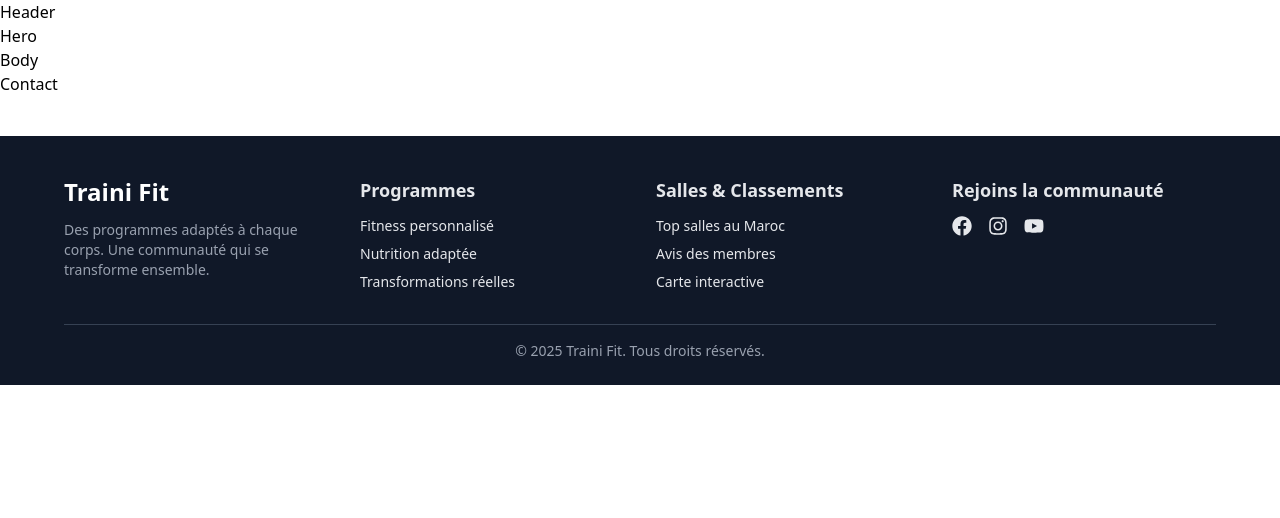
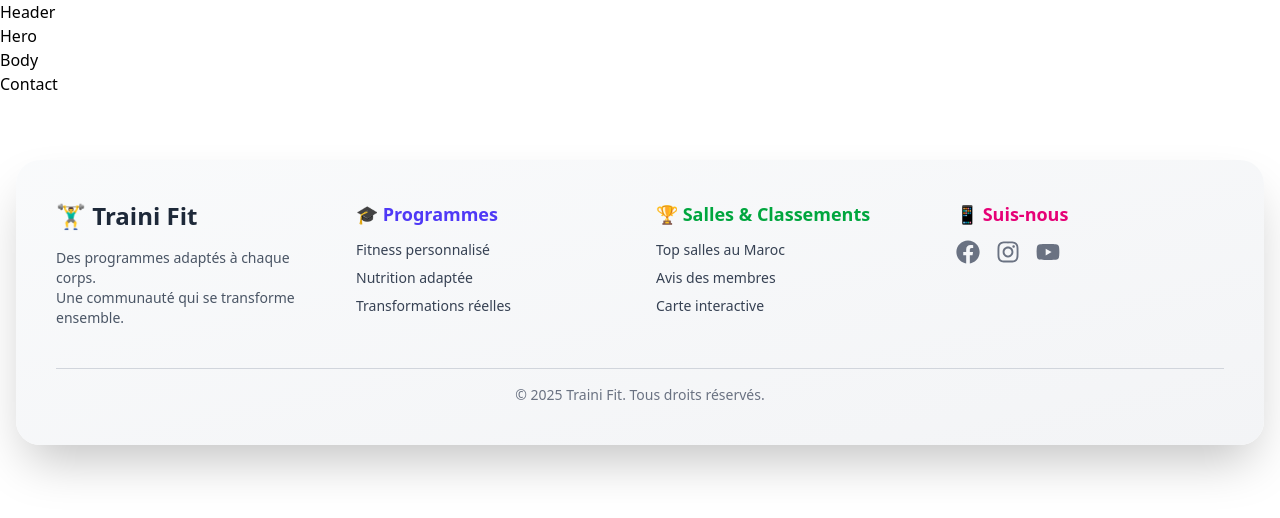
Before and after one commit to Musta2023/traini_fit, a React (Vite) app: page / in a window 1280 px wide. Shown: the top 518 px of the page. Built offline with nearby package versions, Linux system fonts and the light colour scheme.

Commit message:
footer b style jded

```diff
--- a/src/components/Footer.jsx
+++ b/src/components/Footer.jsx
@@ -2,50 +2,52 @@ import { FaFacebook, FaInstagram, FaYoutube } from 'react-icons/fa';
 
 export default function Footer() {
   return (
-    <footer className="bg-gray-900 text-gray-200 pt-10 pb-6 px-6 md:px-16 mt-10">
-      <div className="max-w-7xl mx-auto grid md:grid-cols-4 gap-8">
+    <footer className="bg-gradient-to-br from-gray-50 to-gray-100 rounded-3xl shadow-2xl mt-16 mx-4 p-10 text-gray-700">
+      <div className="max-w-7xl mx-auto grid md:grid-cols-2 lg:grid-cols-4 gap-8">
 
         {/* Brand */}
         <div>
-          <h2 className="text-2xl font-bold text-white mb-3">Traini Fit</h2>
-          <p className="text-sm text-gray-400">
-            Des programmes adaptés à chaque corps. Une communauté qui se transforme ensemble.
+          <h2 className="text-2xl font-bold text-gray-800 mb-4">🏋️‍♂️ Traini Fit</h2>
+          <p className="text-sm text-gray-600">
+            Des programmes adaptés à chaque corps.<br />
+            Une communauté qui se transforme ensemble.
           </p>
         </div>
 
-        {/* Liens */}
+        {/* Programmes */}
         <div>
-          <h3 className="text-lg font-semibold mb-3">Programmes</h3>
-          <ul className="space-y-2 text-sm">
-            <li><a href="/fitness" className="hover:text-white">Fitness personnalisé</a></li>
-            <li><a href="/nutrition" className="hover:text-white">Nutrition adaptée</a></li>
-            <li><a href="/transformation" className="hover:text-white">Transformations réelles</a></li>
+          <h3 className="text-lg font-semibold text-indigo-600 mb-3">🎓 Programmes</h3>
+          <ul className="text-sm space-y-2">
+            <li><a href="/fitness" className="hover:text-indigo-800 transition-colors">Fitness personnalisé</a></li>
+            <li><a href="/nutrition" className="hover:text-indigo-800 transition-colors">Nutrition adaptée</a></li>
+            <li><a href="/transformation" className="hover:text-indigo-800 transition-colors">Transformations réelles</a></li>
           </ul>
         </div>
 
-        {/* Classement & Salles */}
+        {/* Salles */}
         <div>
-          <h3 className="text-lg font-semibold mb-3">Salles & Classements</h3>
-          <ul className="space-y-2 text-sm">
-            <li><a href="/ranking" className="hover:text-white">Top salles au Maroc</a></li>
-            <li><a href="/reviews" className="hover:text-white">Avis des membres</a></li>
-            <li><a href="/map" className="hover:text-white">Carte interactive</a></li>
+          <h3 className="text-lg font-semibold text-green-600 mb-3">🏆 Salles & Classements</h3>
+          <ul className="text-sm space-y-2">
+            <li><a href="/ranking" className="hover:text-green-800 transition-colors">Top salles au Maroc</a></li>
+            <li><a href="/reviews" className="hover:text-green-800 transition-colors">Avis des membres</a></li>
+            <li><a href="/map" className="hover:text-green-800 transition-colors">Carte interactive</a></li>
           </ul>
         </div>
 
         {/* Réseaux sociaux */}
         <div>
-          <h3 className="text-lg font-semibold mb-3">Rejoins la communauté</h3>
-          <div className="flex space-x-4 text-xl">
-            <a href="https://facebook.com" className="hover:text-blue-500"><FaFacebook /></a>
-            <a href="https://instagram.com" className="hover:text-pink-500"><FaInstagram /></a>
-            <a href="https://youtube.com" className="hover:text-red-500"><FaYoutube /></a>
+          <h3 className="text-lg font-semibold text-pink-600 mb-3">📱 Suis-nous</h3>
+          <div className="flex space-x-4 text-2xl mt-2">
+            <a href="https://facebook.com" className="text-gray-500 hover:text-blue-600 transition-colors"><FaFacebook /></a>
+            <a href="https://instagram.com" className="text-gray-500 hover:text-pink-500 transition-colors"><FaInstagram /></a>
+            <a href="https://youtube.com" className="text-gray-500 hover:text-red-500 transition-colors"><FaYoutube /></a>
           </div>
         </div>
 
       </div>
 
-      <div className="border-t border-gray-700 mt-8 pt-4 text-sm text-center text-gray-400">
+      {/* Footer bottom */}
+      <div className="mt-10 border-t border-gray-300 pt-4 text-sm text-center text-gray-500">
         &copy; {new Date().getFullYear()} Traini Fit. Tous droits réservés.
       </div>
     </footer>
```
